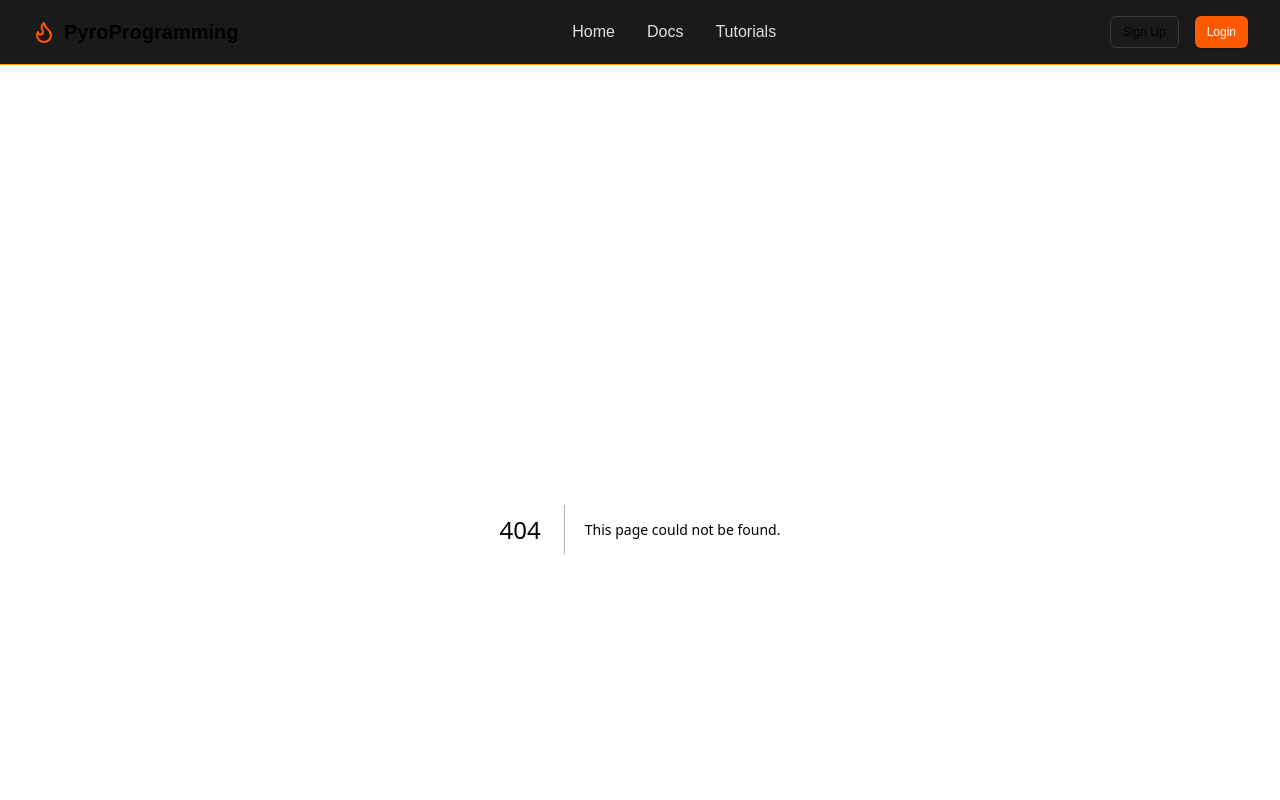
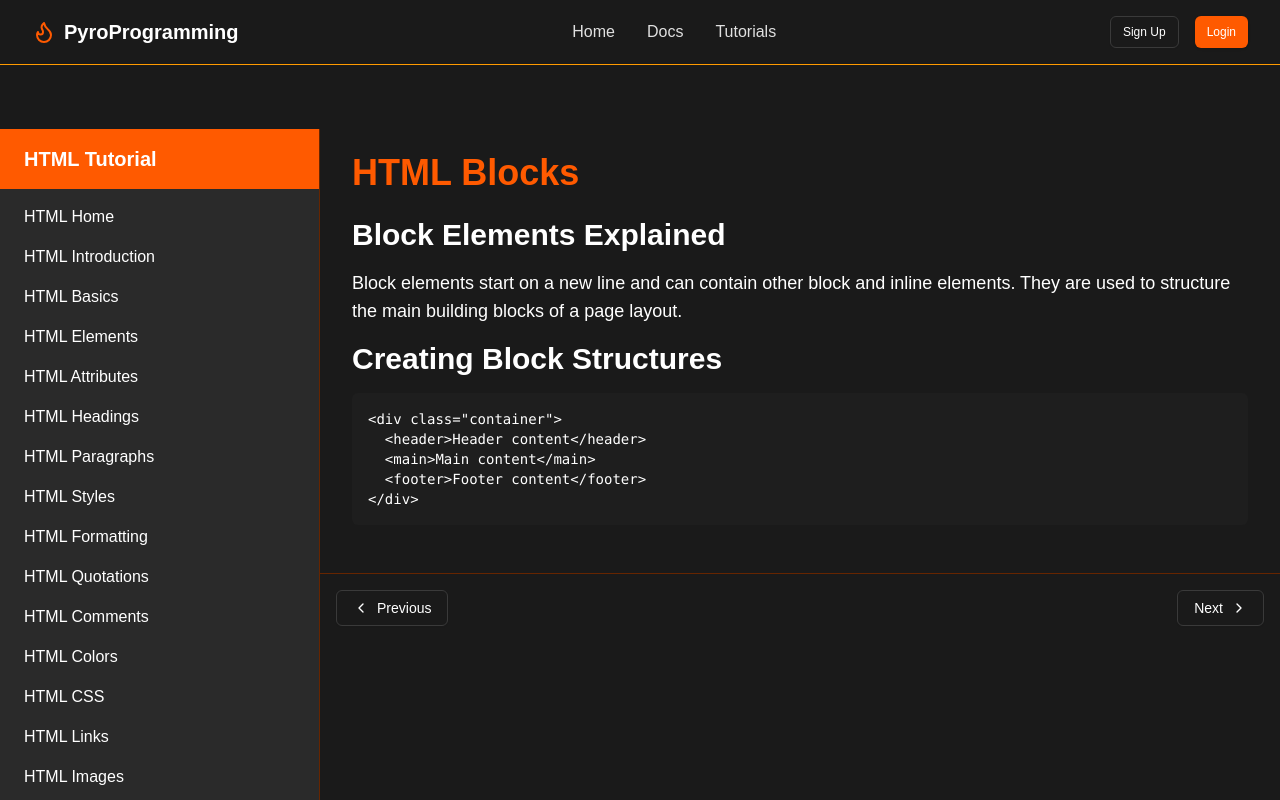
Before and after one commit to 321EZ123/PyroProgramming, a Next.js app: page /tutorials/html/blocks in a window 1280 px wide. Before the commit this address had no page. Shown: the top 800 px of the page. Built offline with nearby package versions, Linux system fonts and the light colour scheme.

Commit message:
Create page.tsx

```diff
--- /dev/null
+++ b/src/app/tutorials/html/blocks/page.tsx
@@ -0,0 +1,27 @@
+"use client";
+
+export default function HtmlBlocks() {
+  return (
+    <div className="max-w-4xl mx-auto">
+      <h1 className="text-4xl font-bold mb-6 text-primary">HTML Blocks</h1>
+
+      <h2 className="text-3xl font-semibold mb-4">Block Elements Explained</h2>
+      <p className="text-lg mb-4">
+        Block elements start on a new line and can contain other block and inline elements. They are used to structure the main building blocks of a page layout.
+      </p>
+
+      <h2 className="text-3xl font-semibold mb-4">Creating Block Structures</h2>
+      <div className="bg-[#1E1E1E] rounded-md overflow-hidden mb-6">
+        <div className="p-4 text-white font-mono text-sm">
+          <pre>
+            <code>{`<div class="container">
+  <header>Header content</header>
+  <main>Main content</main>
+  <footer>Footer content</footer>
+</div>`}</code>
+          </pre>
+        </div>
+      </div>
+    </div>
+  );
+}
```
